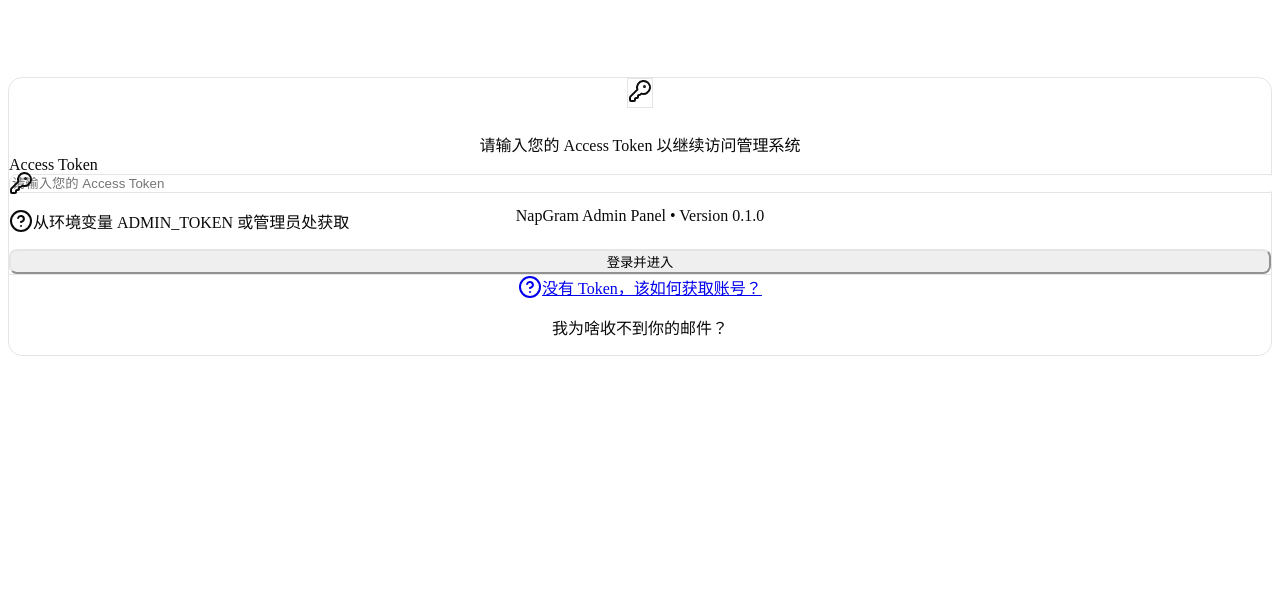
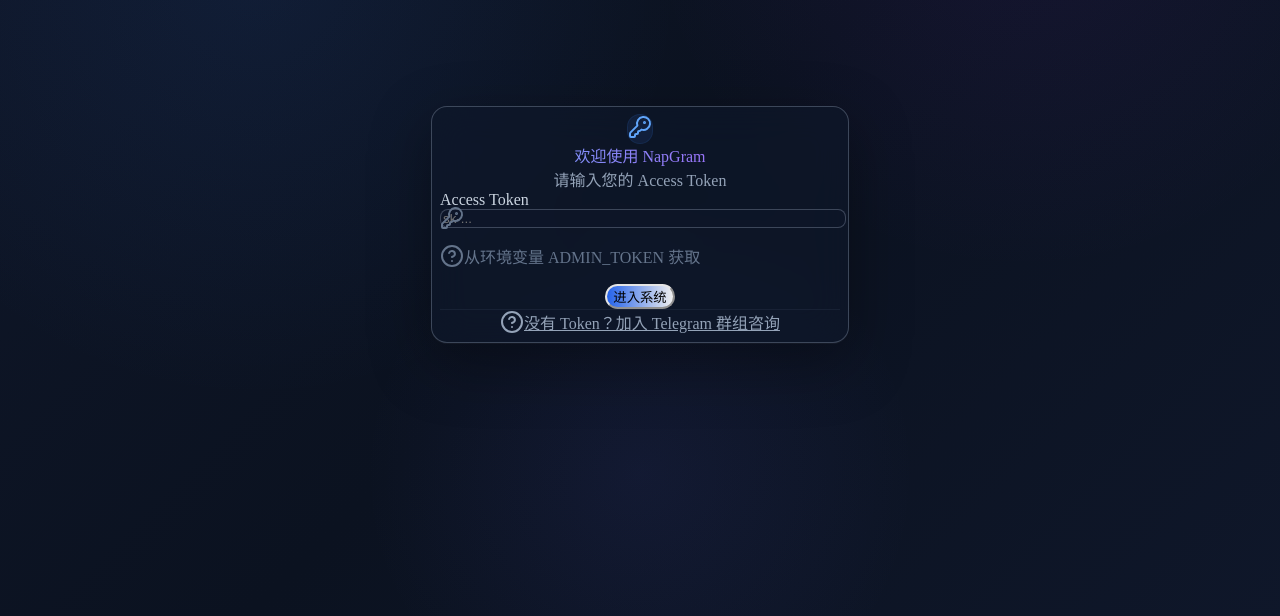
Before and after one commit to NapGram/NapGram, a React (Vite) app in the folder web/: page /ui/login in a window 1280 px wide. Shown: the part 192-808 px from the top of the page. Built offline with nearby package versions, Linux system fonts and the light colour scheme; no server answers.

Commit message:
style: refine login page button and spacing

```diff
--- a/web/package.json
+++ b/web/package.json
@@ -33,6 +33,7 @@
   "devDependencies": {
     "@eslint/js": "^9.39.1",
     "@tailwindcss/postcss": "^4.1.17",
+    "@tailwindcss/vite": "^4.1.17",
     "@types/node": "^24.10.1",
     "@types/react": "^19.2.7",
     "@types/react-dom": "^19.2.3",
--- a/web/src/index.css
+++ b/web/src/index.css
@@ -42,6 +42,26 @@
   --color-sidebar-accent-foreground: var(--sidebar-accent-foreground);
   --color-sidebar-border: var(--sidebar-border);
   --color-sidebar-ring: var(--sidebar-ring);
+  /* Common Tailwind palette entries used by components */
+  --color-slate-50: #f8fafc;
+  --color-slate-100: #f1f5f9;
+  --color-slate-300: #cbd5e1;
+  --color-slate-400: #94a3b8;
+  --color-slate-500: #64748b;
+  --color-slate-700: #334155;
+  --color-slate-800: #1e293b;
+  --color-slate-900: #0f172a;
+  --color-blue-400: #60a5fa;
+  --color-blue-500: #3b82f6;
+  --color-blue-600: #2563eb;
+  --color-blue-700: #1d4ed8;
+  --color-blue-950: #0b1220;
+  --color-purple-400: #a855f7;
+  --color-purple-500: #9333ea;
+  --color-purple-600: #7e22ce;
+  --color-indigo-500: #6366f1;
+  --color-red-400: #f87171;
+  --color-red-500: #ef4444;
 }
 
 :root {
@@ -119,6 +139,43 @@
   }
 
   body {
+    margin: 0;
     @apply bg-background text-foreground;
   }
 }
+
+/* Fallback styles: ensure登录页有基本美化，即便某些实用类缺失 */
+.login-page {
+  min-height: 100vh;
+  display: flex;
+  align-items: center;
+  justify-content: center;
+  padding: 1rem;
+  overflow: hidden;
+  background: radial-gradient(circle at 20% 20%, rgba(59, 130, 246, 0.08), transparent 35%),
+    radial-gradient(circle at 80% 10%, rgba(147, 51, 234, 0.08), transparent 30%),
+    radial-gradient(circle at 50% 80%, rgba(99, 102, 241, 0.08), transparent 30%),
+    linear-gradient(135deg, #0f172a 0%, #0b1220 50%, #0f172a 100%);
+}
+
+.login-card {
+  width: 100%;
+  max-width: 400px;
+  background: rgba(15, 23, 42, 0.65);
+  border: 1px solid rgba(148, 163, 184, 0.35);
+  box-shadow: 0 20px 60px rgba(0, 0, 0, 0.35), 0 1px 0 rgba(255, 255, 255, 0.05);
+  backdrop-filter: blur(18px);
+  border-radius: 16px;
+  color: #e2e8f0;
+  padding: 0.5rem;
+}
+
+.login-input {
+  background: rgba(15, 23, 42, 0.5);
+  border: 1px solid rgba(148, 163, 184, 0.35);
+  color: #e2e8f0;
+}
+
+.login-footer {
+  color: #94a3b8;
+}
--- a/web/src/pages/LoginPage.tsx
+++ b/web/src/pages/LoginPage.tsx
@@ -36,7 +36,7 @@
     };
 
     return (
-        <div className="min-h-screen flex items-center justify-center bg-gradient-to-br from-slate-900 via-blue-950 to-slate-900 px-4 relative overflow-hidden">
+        <div className="login-page relative overflow-hidden">
             {/* Animated background effects */}
             <div className="absolute inset-0 overflow-hidden">
                 <div className="absolute top-0 -left-4 w-96 h-96 bg-blue-500 rounded-full mix-blend-multiply filter blur-3xl opacity-10 animate-blob"></div>
@@ -45,75 +45,81 @@
             </div>
 
             {/* Login card */}
-            <Card className="w-full max-w-md relative z-10 bg-slate-800/50 backdrop-blur-xl border-slate-700/50 shadow-2xl">
-                <CardHeader className="space-y-3 pb-6">
-                    <div className="flex justify-center mb-2">
-                        <div className="p-3 bg-blue-500/10 rounded-2xl border border-blue-500/20">
+            <Card className="login-card relative z-10 w-full max-w-md mx-auto shadow-2xl border-slate-700/50 bg-slate-900/50 backdrop-blur-xl">
+                <CardHeader className="space-y-6 pb-6 pt-8">
+                    <div className="flex justify-center mb-4">
+                        <div className="p-3 bg-blue-500/10 rounded-full ring-1 ring-blue-500/20 shadow-lg shadow-blue-500/10">
                             <KeyRound className="w-8 h-8 text-blue-400" />
                         </div>
                     </div>
-                    <CardTitle className="text-2xl font-bold text-center bg-gradient-to-r from-blue-400 to-purple-400 bg-clip-text text-transparent">
+                    <CardTitle className="text-3xl font-bold text-center bg-gradient-to-r from-blue-400 via-indigo-400 to-purple-400 bg-clip-text text-transparent">
                         欢迎使用 NapGram
                     </CardTitle>
-                    <CardDescription className="text-center text-slate-400">
-                        请输入您的 Access Token 以继续访问管理系统
+                    <CardDescription className="text-center text-slate-400 text-lg">
+                        请输入您的 Access Token
                     </CardDescription>
                 </CardHeader>
-                <CardContent>
-                    <form onSubmit={handleTokenLogin} className="space-y-5">
-                        <div className="space-y-2">
-                            <Label htmlFor="token" className="text-slate-300">Access Token</Label>
-                            <div className="relative">
+                <CardContent className="space-y-8 pb-8">
+                    <form onSubmit={handleTokenLogin} className="space-y-8">
+                        <div className="space-y-4">
+                            <Label htmlFor="token" className="text-slate-300 text-base ml-1">Access Token</Label>
+                            <div className="relative group">
                                 <Input
                                     id="token"
                                     type="password"
-                                    placeholder="请输入您的 Access Token"
+                                    placeholder="sk-..."
                                     value={token}
                                     onChange={(e) => setToken(e.target.value)}
                                     disabled={isLoading}
                                     required
-                                    className="bg-slate-900/50 border-slate-700 text-slate-100 placeholder:text-slate-500 focus:border-blue-500 focus:ring-blue-500/20 pr-10"
+                                    className="login-input pl-4 pr-10 py-6 text-lg bg-slate-800/50 border-slate-700 focus:border-blue-500 focus:ring-blue-500/20 transition-all duration-300 group-hover:border-slate-600"
                                 />
-                                <KeyRound className="absolute right-3 top-1/2 -translate-y-1/2 w-4 h-4 text-slate-500" />
+                                <KeyRound className="absolute right-4 top-1/2 -translate-y-1/2 w-5 h-5 text-slate-500 group-hover:text-slate-400 transition-colors" />
                             </div>
-                            <p className="text-xs text-slate-500 flex items-center gap-1">
-                                <HelpCircle className="w-3 h-3" />
-                                从环境变量 ADMIN_TOKEN 或管理员处获取
+                            <p className="text-sm text-slate-500 flex items-center gap-1.5 ml-1">
+                                <HelpCircle className="w-4 h-4" />
+                                从环境变量 ADMIN_TOKEN 获取
                             </p>
                         </div>
 
                         {error && (
-                            <Alert variant="destructive" className="bg-red-500/10 border-red-500/50">
-                                <AlertDescription className="text-red-400">{error}</AlertDescription>
+                            <Alert variant="destructive" className="bg-red-500/10 border-red-500/50 text-red-200">
+                                <AlertDescription className="flex items-center gap-2">
+                                    <span className="w-1.5 h-1.5 rounded-full bg-red-500 animate-pulse" />
+                                    {error}
+                                </AlertDescription>
                             </Alert>
                         )}
 
-                        <Button
-                            type="submit"
-                            className="w-full bg-gradient-to-r from-blue-600 to-purple-600 hover:from-blue-700 hover:to-purple-700 text-white font-medium shadow-lg shadow-blue-500/20 transition-all duration-200"
-                            disabled={isLoading}
-                        >
-                            {isLoading && <Loader2 className="mr-2 h-4 w-4 animate-spin" />}
-                            登录并进入
-                        </Button>
+                        <div className="flex justify-center pt-2">
+                            <Button
+                                type="submit"
+                                className="w-48 bg-gradient-to-r from-blue-600 to-indigo-600 hover:from-blue-500 hover:to-indigo-500 text-white font-semibold text-lg shadow-lg shadow-blue-500/25 transition-all duration-300 h-12 rounded-full hover:scale-105 active:scale-95"
+                                disabled={isLoading}
+                            >
+                                {isLoading ? (
+                                    <Loader2 className="mr-2 h-5 w-5 animate-spin" />
+                                ) : (
+                                    '进入系统'
+                                )}
+                            </Button>
+                        </div>
                     </form>
 
                     {/* Help links */}
-                    <div className="mt-6 pt-4 border-t border-slate-700/50 flex flex-col items-center gap-2 text-sm">
-                        <a href="#" className="text-slate-400 hover:text-blue-400 transition-colors flex items-center gap-1">
-                            <HelpCircle className="w-4 h-4" />
-                            没有 Token，该如何获取账号？
+                    <div className="mt-8 pt-6 border-t border-slate-700/30 flex flex-col items-center gap-3">
+                        <a href="https://t.me/napgram" target="_blank" rel="noopener noreferrer" className="text-slate-400 hover:text-blue-400 transition-colors flex items-center gap-2 group text-sm">
+                            <HelpCircle className="w-4 h-4 group-hover:rotate-12 transition-transform" />
+                            <span>没有 Token？加入 Telegram 群组咨询</span>
                         </a>
-                        <p className="text-slate-500 text-xs">
-                            我为啥收不到你的邮件？
-                        </p>
                     </div>
                 </CardContent>
             </Card>
 
             {/* Footer */}
-            <div className="absolute bottom-4 left-0 right-0 text-center text-slate-500 text-xs">
-                NapGram Admin Panel • Version 0.1.0
+            <div className="absolute bottom-6 left-0 right-0 text-center">
+                <p className="text-slate-600 text-sm font-medium">NapGram Admin Panel</p>
+                <p className="text-slate-700 text-xs mt-1">Version 0.1.0</p>
             </div>
 
             <style>{`
--- /dev/null
+++ b/web/tailwind.config.js
@@ -0,0 +1,7 @@
+/** @type {import('tailwindcss').Config} */
+export default {
+  content: [
+    './index.html',
+    './src/**/*.{ts,tsx,js,jsx}',
+  ],
+};
--- a/web/vite.config.ts
+++ b/web/vite.config.ts
@@ -1,10 +1,11 @@
 import path from "path"
 import { defineConfig } from 'vite'
 import react from '@vitejs/plugin-react'
+import tailwindcss from '@tailwindcss/vite'
 
 // https://vite.dev/config/
 export default defineConfig({
-  plugins: [react()],
+  plugins: [react(), tailwindcss()],
   resolve: {
     alias: {
       "@": path.resolve(__dirname, "./src"),
```
Also changed, not shown: 2 other files (tests, documents, lock files or other folders).
